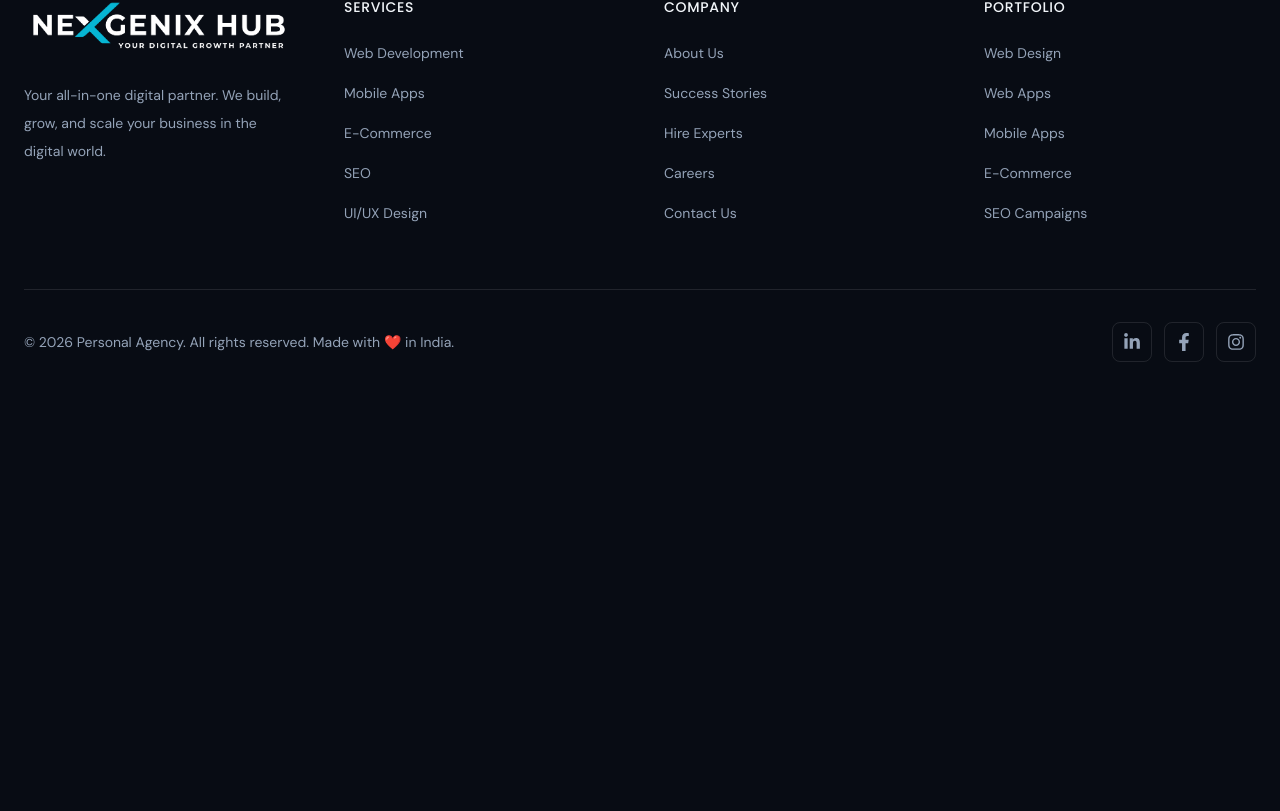
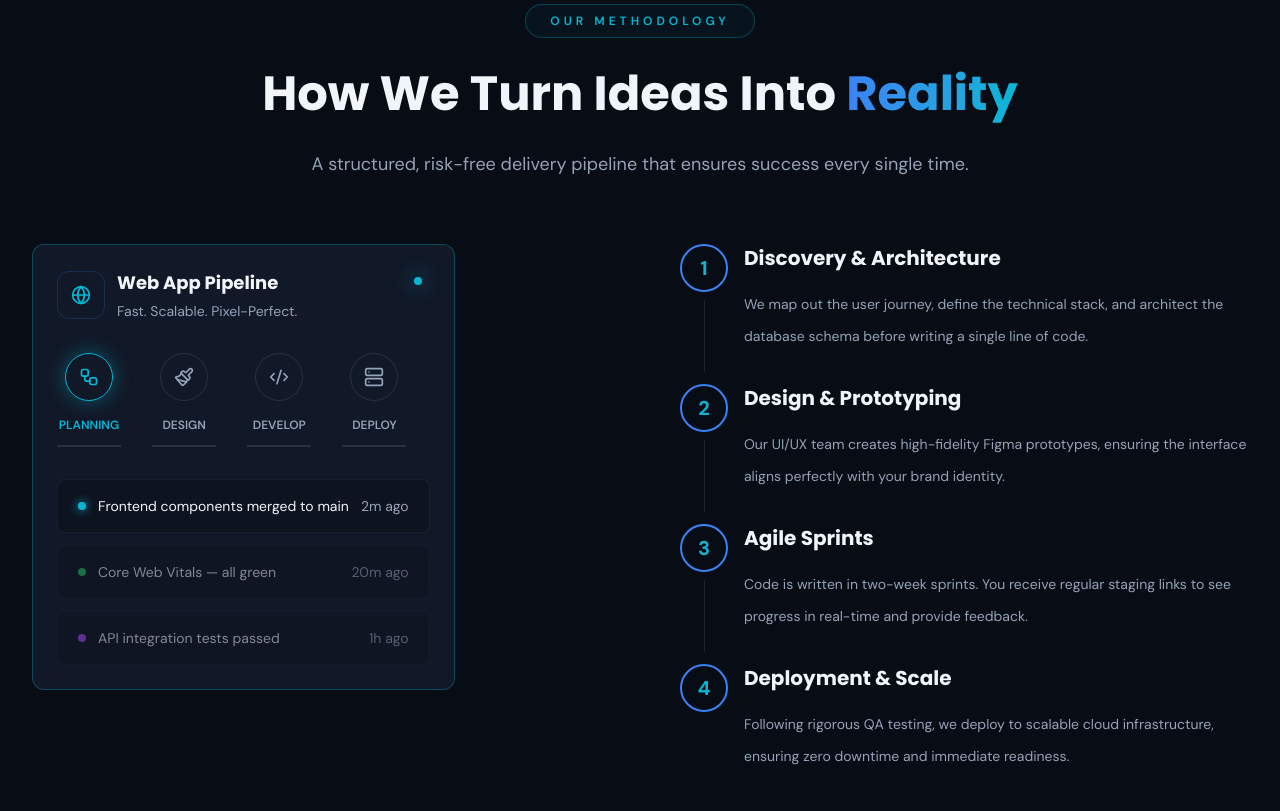
Before and after one commit to ArshadZeya45/Personal-Agency, a Next.js app: page / in a window 1280 px wide. Shown: the part 3029-3840 px from the top of the page. Before the commit the page ends 3455 px from the top, so only its background shows below. Built offline with nearby package versions, Linux system fonts and the light colour scheme.

Commit message:
feat : add-process-section

```diff
--- a/src/app/Home/page.tsx
+++ b/src/app/Home/page.tsx
@@ -1,5 +1,6 @@
 import Hero from "@/features/hero/Hero";
 import ImpactSection from "@/features/impact/ImpactSection";
+import ProcessSection from "@/features/process/ProcessSection";
 import Service from "@/features/service/ServiceSection";
 import WhyChooseUsSection from "@/features/whyChooseUs/whyChooseUsSection";
 
@@ -10,6 +11,7 @@ const page = () => {
       <ImpactSection />
       <Service />
       <WhyChooseUsSection />
+      <ProcessSection />
     </>
   );
 };
--- a/src/app/page.tsx
+++ b/src/app/page.tsx
@@ -1,5 +1,6 @@
 import Hero from "@/features/hero/Hero";
 import ImpactSection from "@/features/impact/ImpactSection";
+import ProcessSection from "@/features/process/ProcessSection";
 import ServiceSection from "@/features/service/ServiceSection";
 import WhyChooseUsSection from "@/features/whyChooseUs/whyChooseUsSection";
 
@@ -10,6 +11,7 @@ const page = () => {
       <ImpactSection />
       <ServiceSection />
       <WhyChooseUsSection />
+      <ProcessSection />
     </>
   );
 };
--- /dev/null
+++ b/src/components/shared/ProcessPipelineCard.tsx
@@ -0,0 +1,104 @@
+import { ProcessPipeline } from "@/types/process";
+
+type Props = {
+  data: ProcessPipeline;
+};
+
+const ProcessPipelineCard = ({ data }: Props) => {
+  const MainIcon = data.icon;
+
+  return (
+    <div className="relative  overflow-hidden rounded-xl border border-cyan/30 bg-card p-4 sm:p-6 h-fit md:wit-fit lg:w-fit w-full">
+      {/* Glow Dot */}
+      <div className="absolute right-4 top-4 h-2 w-2 rounded-full bg-cyan shadow-[0_0_20px_#06b6d4] sm:right-8 sm:top-8" />
+
+      {/* Header */}
+      <div className="flex items-center gap-3">
+        <div className="flex h-10 w-10 shrink-0 items-center justify-center rounded-xl border border-blue/20 gradient-to-br from-blue/20 to-cyan/10 sm:h-12 sm:w-12">
+          <MainIcon size={18} className="text-cyan sm:size-[20px]" />
+        </div>
+
+        <div className="min-w-0">
+          <h3 className="text-base font-bold text-text sm:text-lg">
+            {data.title}
+          </h3>
+
+          <p className="mt-1 text-xs text-muted sm:text-sm">{data.subtitle}</p>
+        </div>
+      </div>
+
+      {/* Stages */}
+      <div className="mt-8 flex items-start justify-between gap-1 sm:gap-2">
+        {data.stages.map((stage, index) => {
+          const Icon = stage.icon;
+
+          return (
+            <div key={stage.title} className="flex flex-1 items-center">
+              <div className="flex flex-col items-center">
+                <div
+                  className={`flex h-9 w-9 items-center justify-center rounded-full border sm:h-12 sm:w-12 ${
+                    stage.active
+                      ? "border-cyan text-cyan shadow-[0_0_20px_rgba(6,182,212,.4)]"
+                      : "border-white/10 text-muted"
+                  }`}
+                >
+                  <Icon size={16} className="sm:size-[20px]" />
+                </div>
+
+                <p
+                  className={`mt-2 text-[10px] font-semibold sm:mt-4 sm:text-xs ${
+                    stage.active ? "text-cyan" : "text-muted"
+                  }`}
+                >
+                  {stage.title}
+                </p>
+
+                <div className="mt-2 h-0.5 w-10 bg-white/10 sm:mt-3 sm:w-16">
+                  {stage.active && (
+                    <div className="h-full w-5 gradient-to-r from-cyan to-purple-500 sm:w-8" />
+                  )}
+                </div>
+              </div>
+
+              {index !== data.stages.length - 1 && (
+                <div className="mx-1 h-0.5 flex-1 gradient-to-r from-cyan/70 to-cyan/20 sm:mx-2" />
+              )}
+            </div>
+          );
+        })}
+      </div>
+
+      {/* Logs */}
+      <div className="mt-8 space-y-3">
+        {data.logs.map((log) => (
+          <div
+            key={log.title}
+            className={`flex items-center justify-between gap-3 rounded-lg border border-white/5 bg-black/20 px-3 py-3 sm:px-5 sm:py-4 ${log.isBlur && "opacity-50"}`}
+          >
+            <div className="flex min-w-0 items-center gap-2 sm:gap-3">
+              <div
+                className={`h-2 w-2 shrink-0 rounded-full ${
+                  log.color === "cyan"
+                    ? "bg-cyan shadow-[0_0_10px_#06b6d4]"
+                    : log.color === "green"
+                      ? "bg-green"
+                      : "bg-purple-500"
+                }`}
+              />
+
+              <span className="truncate text-[11px] text-text sm:text-sm">
+                {log.title}
+              </span>
+            </div>
+
+            <span className="shrink-0 text-[10px] text-muted sm:text-sm">
+              {log.time}
+            </span>
+          </div>
+        ))}
+      </div>
+    </div>
+  );
+};
+
+export default ProcessPipelineCard;
--- /dev/null
+++ b/src/components/shared/ProcessTimeline.tsx
@@ -0,0 +1,37 @@
+import { ProcessStep } from "@/types/process";
+
+type Props = {
+  steps: ProcessStep[];
+};
+
+const ProcessTimeline = ({ steps }: Props) => {
+  return (
+    <div className="space-y-3">
+      {steps.map((step, index) => (
+        <div key={step.id} className="relative flex gap-4">
+          {/* Left Number */}
+          <div className="flex flex-col items-center">
+            <div className="flex h-12 w-12 items-center shrink-0 justify-center rounded-full border-2 border-blue text-cyan text-xl font-bold">
+              {step.id}
+            </div>
+
+            {index !== steps.length - 1 && (
+              <div className="mt-2 h-full w-px bg-white/10" />
+            )}
+          </div>
+
+          {/* Content */}
+          <div className="pb-5">
+            <h3 className="text-xl font-bold text-text">{step.title}</h3>
+
+            <p className="mt-4 leading-8 text-muted text-sm">
+              {step.description}
+            </p>
+          </div>
+        </div>
+      ))}
+    </div>
+  );
+};
+
+export default ProcessTimeline;
--- /dev/null
+++ b/src/data/process.ts
@@ -0,0 +1,87 @@
+import { Globe , Workflow , Paintbrush , Code2 , Server } from "lucide-react";
+import { ProcessPipeline, ProcessStep } from "@/types/process";
+
+export const webPipeline : ProcessPipeline = {
+  title: "Web App Pipeline",
+  subtitle: "Fast. Scalable. Pixel-Perfect.",
+  icon: Globe,
+
+  stages: [
+    {
+      title: "PLANNING",
+      icon: Workflow,
+      active: true,
+    },
+
+    {
+      title: "DESIGN",
+      icon: Paintbrush,
+    },
+
+    {
+      title: "DEVELOP",
+      icon: Code2,
+    },
+
+    {
+      title: "DEPLOY",
+      icon: Server,
+    },
+  ],
+
+  logs: [
+    {
+      title: "Frontend components merged to main",
+      time: "2m ago",
+      color: "cyan",
+    },
+
+    {
+      title: "Core Web Vitals — all green",
+      time: "20m ago",
+      color: "green",
+      isBlur : true
+    },
+
+    {
+      title: "API integration tests passed",
+      time: "1h ago",
+      color: "purple",
+      isBlur : true
+    },
+  ],
+};
+
+
+
+
+
+export const webProcessSteps: ProcessStep[] = [
+  {
+    id: 1,
+    title: "Discovery & Architecture",
+    description:
+      "We map out the user journey, define the technical stack, and architect the database schema before writing a single line of code.",
+  },
+
+  {
+    id: 2,
+    title: "Design & Prototyping",
+    description:
+      "Our UI/UX team creates high-fidelity Figma prototypes, ensuring the interface aligns perfectly with your brand identity.",
+  },
+
+  {
+    id: 3,
+    title: "Agile Sprints",
+    description:
+      "Code is written in two-week sprints. You receive regular staging links to see progress in real-time and provide feedback.",
+  },
+
+  {
+    id: 4,
+    title: "Deployment & Scale",
+    description:
+      "Following rigorous QA testing, we deploy to scalable cloud infrastructure, ensuring zero downtime and immediate readiness.",
+  },
+];
--- /dev/null
+++ b/src/features/process/ProcessSection.tsx
@@ -0,0 +1,23 @@
+import CardGrid from "@/components/shared/CardGrid";
+import ProcessPipelineCard from "@/components/shared/ProcessPipelineCard";
+import ProcessTimeline from "@/components/shared/ProcessTimeline";
+import SectionHeader from "@/components/shared/SectionHeader";
+import { webPipeline, webProcessSteps } from "@/data/process";
+
+const ProcessSection = () => {
+  return (
+    <section className="mx-auto max-w-7xl px-4 lg:px-8 py-10 lg:py-18">
+      <SectionHeader
+        badge="Our Methodology"
+        title="How We Turn Ideas Into"
+        highlightedText="Reality"
+        description="A structured, risk-free delivery pipeline that ensures success every single time."
+      />
+      <div className="grid lg:grid-cols-2 gap-20 mt-16">
+        <ProcessPipelineCard data={webPipeline} />
+        <ProcessTimeline steps={webProcessSteps} />
+      </div>
+    </section>
+  );
+};
+export default ProcessSection;
--- /dev/null
+++ b/src/types/process.ts
@@ -0,0 +1,29 @@
+import { LucideIcon } from "lucide-react";
+
+
+export interface ProcessStage {
+    title : string;
+    icon : LucideIcon;
+    active? : boolean
+}
+
+export interface ProcessLog {
+    title : string;
+    time : string;
+    color : "cyan" | "green" | "purple"
+    isBlur? : boolean
+}
+
+export interface ProcessPipeline {
+    title : string;
+    subtitle : string;
+    icon : LucideIcon;
+    stages : ProcessStage[];
+    logs: ProcessLog[];
+}
+
+export interface ProcessStep{
+    id : number;
+    title : string;
+    description : string
+}
```
Also changed, not shown: src/components/shared/SectionTitle.tsx (deleted).
